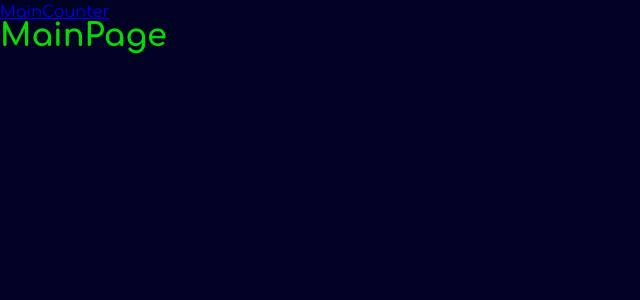
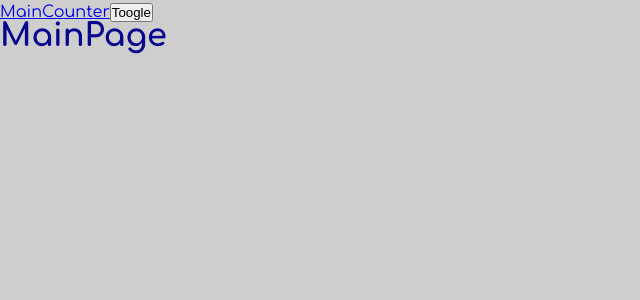
Before and after one commit to boytrend0108/react_advanced, a React app: page / in a window 1280 px wide. Shown: the top 300 px of the page, without its empty margins (0-640 px from the left). Built offline with nearby package versions, Linux system fonts and the light colour scheme.

Commit message:
add theme

```diff
--- a/src/App.tsx
+++ b/src/App.tsx
@@ -2,14 +2,18 @@ import { Route, Routes } from 'react-router';
 import './styles/index.scss';
 import { Link } from 'react-router-dom';
 import { MainPageAsync } from './pages/MainPage.async';
-import { Suspense } from 'react';
+import { Suspense, useContext } from 'react';
 import { CounterAsync } from './pages/Counter/Counter.async';
+import { ThemeContext } from './theme/ThemeContext';
 
 export const App = () => {
+  const { theme, setTheme } = useContext(ThemeContext);
+
   return (
-    <div className='app dark'>
+    <div className={`app ${theme}`}>
       <Link to='/'>Main</Link>
       <Link to='/counter'>Counter</Link>
+      <button onClick={() => setTheme()}>Toogle</button>
 
       <Suspense fallback='Loading....'>
         <Routes>
--- a/src/index.tsx
+++ b/src/index.tsx
@@ -1,11 +1,15 @@
 import { createRoot } from 'react-dom/client';
 import { App } from './App';
 import { BrowserRouter } from 'react-router-dom';
+import { Theme } from './theme/ThemeContext';
+import { ThemeProvider } from './theme/ThemeProvider';
 
 const root = createRoot(document.getElementById('app'));
 
 root.render(
   <BrowserRouter>
-    <App />
+    <ThemeProvider>
+      <App />
+    </ThemeProvider>
   </BrowserRouter>
 );
--- a/src/styles/index.scss
+++ b/src/styles/index.scss
@@ -9,4 +9,5 @@
 
   color: var(--primary-color);
   min-height: 100vh;
+  transition: background-color ease 300ms, color ease 300ms;
 }
--- /dev/null
+++ b/src/theme/ThemeContext.ts
@@ -0,0 +1,15 @@
+import React from 'react';
+
+export enum Theme {
+  DARK = 'dark',
+  LIGHT = 'light',
+}
+
+export interface ThemeContextProps {
+  theme?: Theme;
+  setTheme?: (v?: Theme) => void;
+}
+
+export const ThemeContext = React.createContext<ThemeContextProps>({});
+
+export const LOCAL_STORAGE_THEME_KEY = 'theme';
--- /dev/null
+++ b/src/theme/ThemeProvider.tsx
@@ -0,0 +1,30 @@
+import { useMemo, useState } from 'react';
+import { LOCAL_STORAGE_THEME_KEY, Theme, ThemeContext } from './ThemeContext';
+
+type Props = {
+  children: React.ReactNode;
+};
+
+const defaultTheme =
+  (localStorage.getItem(LOCAL_STORAGE_THEME_KEY) as Theme) || Theme.LIGHT;
+
+export const ThemeProvider: React.FC<Props> = ({ children }) => {
+  const [theme, setTheme] = useState<Theme>(defaultTheme);
+
+  function toogleTheme() {
+    const newTheme = theme === Theme.DARK ? Theme.LIGHT : Theme.DARK;
+    setTheme(newTheme);
+    localStorage.setItem(LOCAL_STORAGE_THEME_KEY, newTheme);
+  }
+
+  const defaultProps = useMemo(
+    () => ({ theme, setTheme: toogleTheme }),
+    [theme]
+  );
+
+  return (
+    <ThemeContext.Provider value={defaultProps}>
+      {children}
+    </ThemeContext.Provider>
+  );
+};
```
